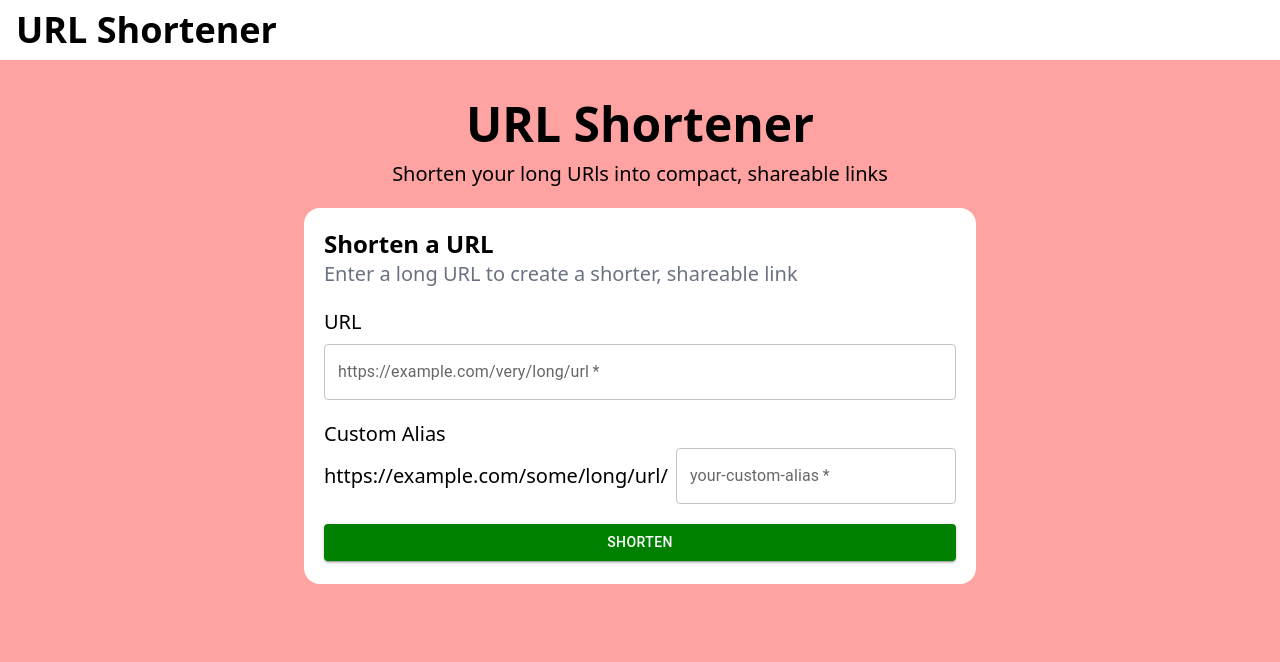
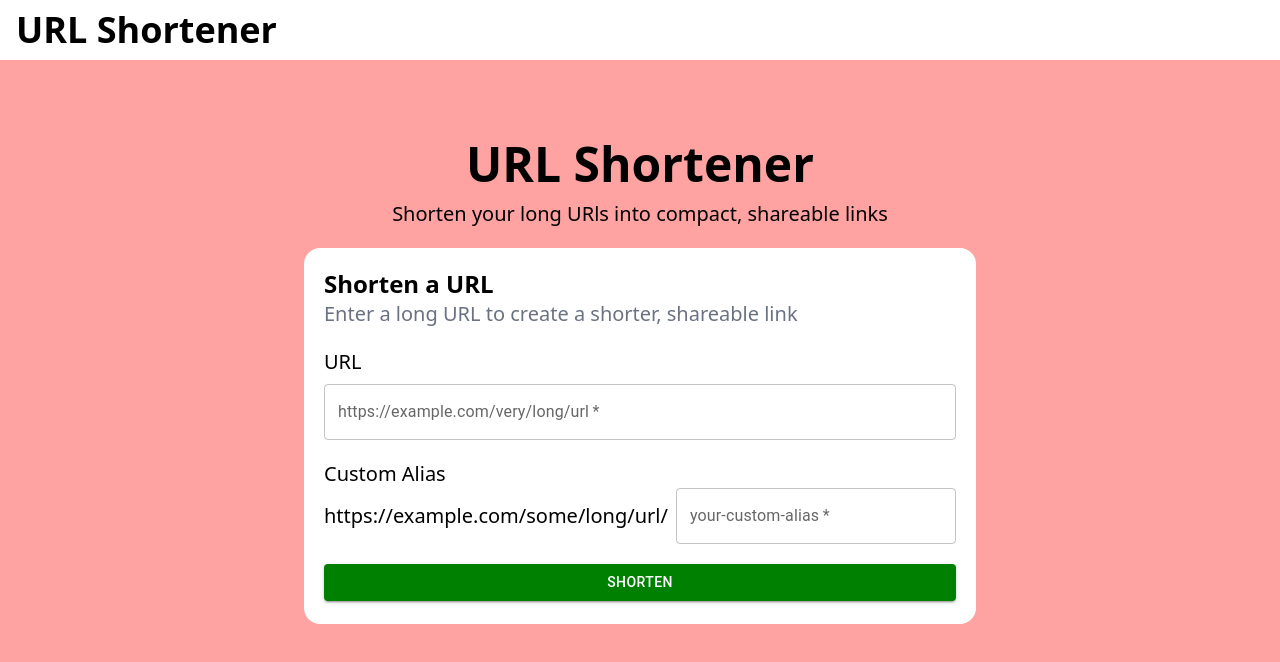
Before and after one commit to acaaron23/mp-5, a Next.js app: page / in a window 1280 px wide. Shown: the top 662 px of the page. Built offline with nearby package versions, Linux system fonts and the light colour scheme; no server answers.

Commit message:
Design changes

```diff
--- a/app/components/URLForm.tsx
+++ b/app/components/URLForm.tsx
@@ -13,7 +13,7 @@ export default function UrlForm() {
 
     return (
         <div className="flex flex-col items-center w-full">
-            <h1 className="flex flex-col font-semibold text-5xl mt-10 mb-3">
+            <h1 className="flex flex-col font-semibold text-5xl mt-20 mb-3">
                 URL Shortener
             </h1>
             <h3 className="flex flex-col text-xl text-black mb-5">
```
